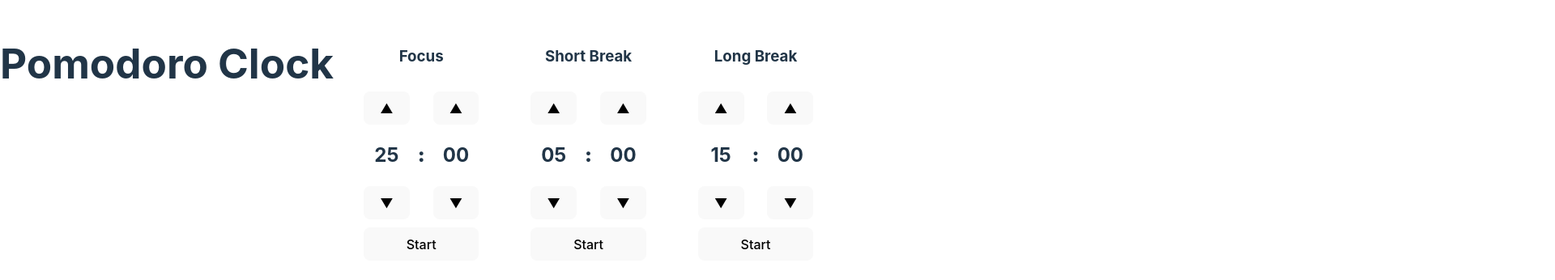
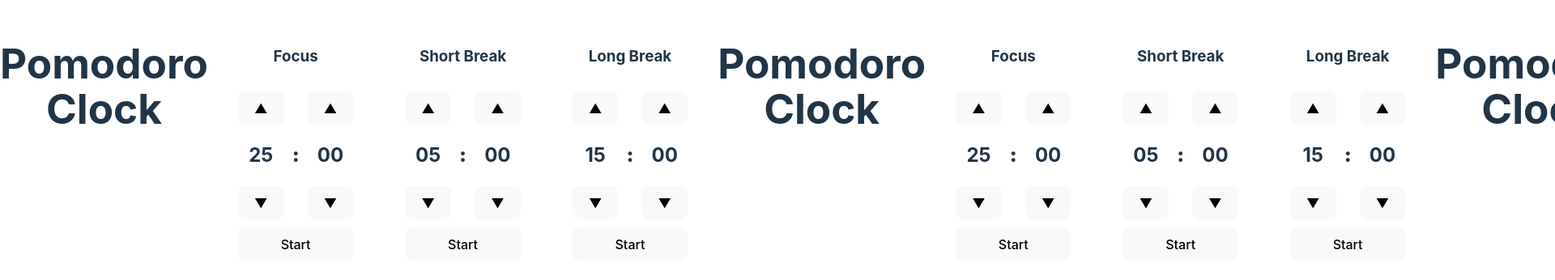
Before and after one commit to Jaunty5899/PomodoroTimer, a React (Vite) app: page / in a window 1280 px wide. Shown: the part 220-566 px from the top of the page at 81% size, 1920 px wide, since content can reach past the window. Built offline with nearby package versions, Linux system fonts and the light colour scheme.

Commit message:
added touch element

```diff
--- a/src/App.jsx
+++ b/src/App.jsx
@@ -8,6 +8,50 @@ function App() {
       <ClockSegment min={25}>Focus</ClockSegment>
       <ClockSegment min={5}>Short Break</ClockSegment>
       <ClockSegment min={15}>Long Break</ClockSegment>
+      <h1>Pomodoro Clock</h1>
+      <ClockSegment min={25}>Focus</ClockSegment>
+      <ClockSegment min={5}>Short Break</ClockSegment>
+      <ClockSegment min={15}>Long Break</ClockSegment>
+      <h1>Pomodoro Clock</h1>
+      <ClockSegment min={25}>Focus</ClockSegment>
+      <ClockSegment min={5}>Short Break</ClockSegment>
+      <ClockSegment min={15}>Long Break</ClockSegment>
+      <h1>Pomodoro Clock</h1>
+      <ClockSegment min={25}>Focus</ClockSegment>
+      <ClockSegment min={5}>Short Break</ClockSegment>
+      <ClockSegment min={15}>Long Break</ClockSegment>
+      <h1>Pomodoro Clock</h1>
+      <ClockSegment min={25}>Focus</ClockSegment>
+      <ClockSegment min={5}>Short Break</ClockSegment>
+      <ClockSegment min={15}>Long Break</ClockSegment>
+      <h1>Pomodoro Clock</h1>
+      <ClockSegment min={25}>Focus</ClockSegment>
+      <ClockSegment min={5}>Short Break</ClockSegment>
+      <ClockSegment min={15}>Long Break</ClockSegment>
+      <h1>Pomodoro Clock</h1>
+      <ClockSegment min={25}>Focus</ClockSegment>
+      <ClockSegment min={5}>Short Break</ClockSegment>
+      <ClockSegment min={15}>Long Break</ClockSegment>
+      <h1>Pomodoro Clock</h1>
+      <ClockSegment min={25}>Focus</ClockSegment>
+      <ClockSegment min={5}>Short Break</ClockSegment>
+      <ClockSegment min={15}>Long Break</ClockSegment>
+      <h1>Pomodoro Clock</h1>
+      <ClockSegment min={25}>Focus</ClockSegment>
+      <ClockSegment min={5}>Short Break</ClockSegment>
+      <ClockSegment min={15}>Long Break</ClockSegment>
+      <h1>Pomodoro Clock</h1>
+      <ClockSegment min={25}>Focus</ClockSegment>
+      <ClockSegment min={5}>Short Break</ClockSegment>
+      <ClockSegment min={15}>Long Break</ClockSegment>
+      <h1>Pomodoro Clock</h1>
+      <ClockSegment min={25}>Focus</ClockSegment>
+      <ClockSegment min={5}>Short Break</ClockSegment>
+      <ClockSegment min={15}>Long Break</ClockSegment>
+      <h1>Pomodoro Clock</h1>
+      <ClockSegment min={25}>Focus</ClockSegment>
+      <ClockSegment min={5}>Short Break</ClockSegment>
+      <ClockSegment min={15}>Long Break</ClockSegment>
     </div>
   );
 }
```
